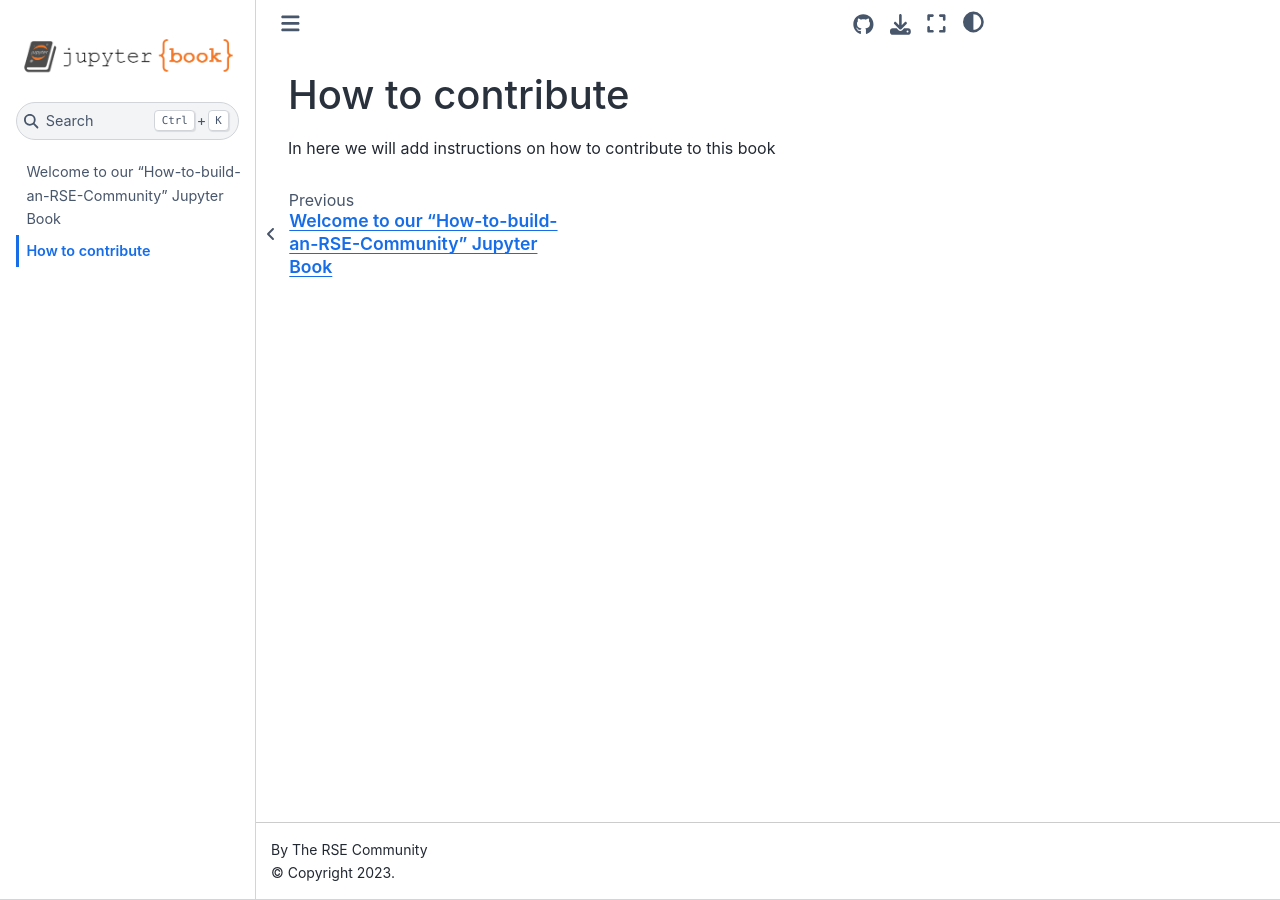
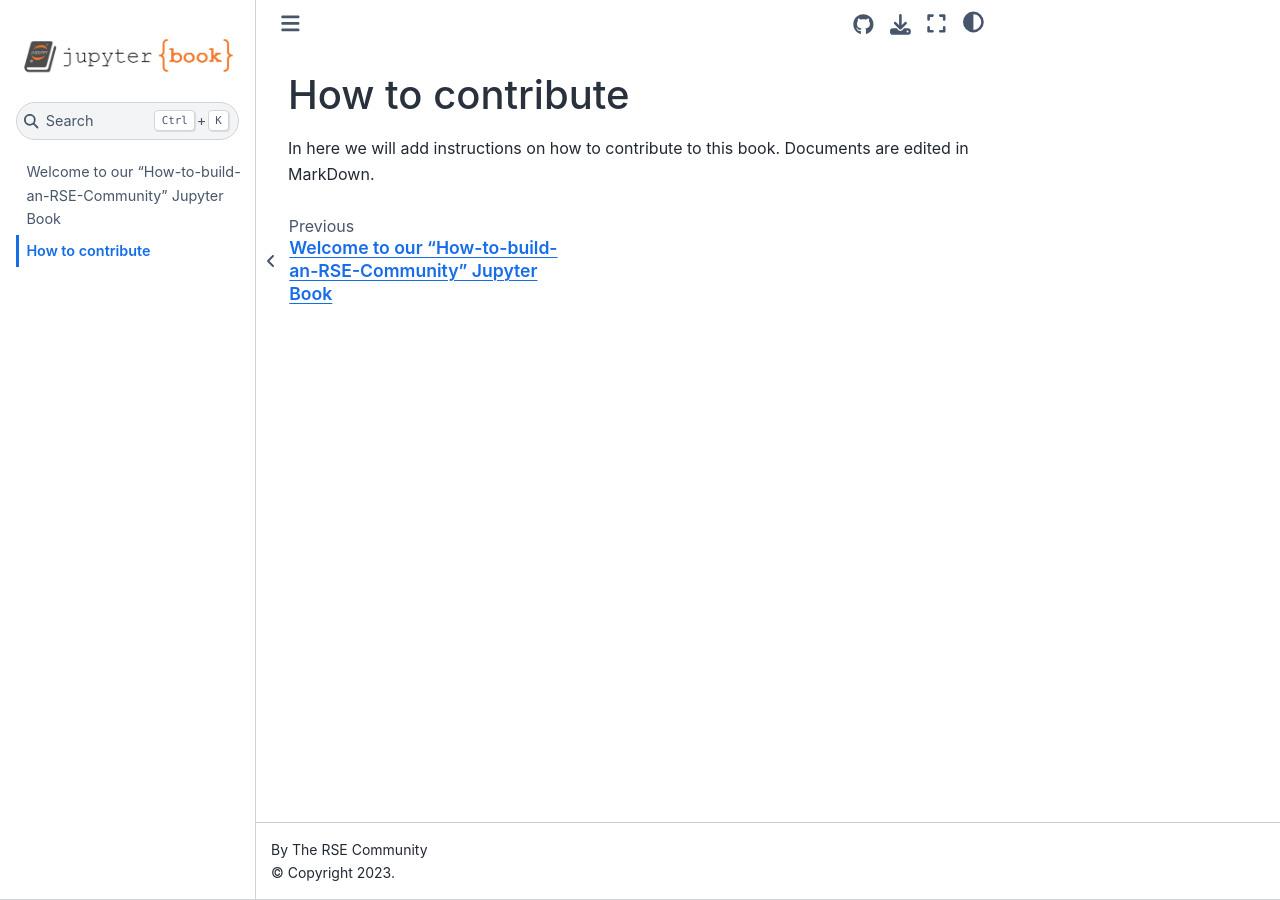
Before and after one commit to RSE-WorldWide/RSE-Community-Building, a Jupyter Book: the page built from how-to.md, in a window 1280 px wide. Built offline with Jupyter Book 1.0.4 settings and Sphinx 7.4.7 and the Sphinx Book theme 1.1.4, drawn with Linux system fonts in a browser that asks for light colours.

Commit message:
Update how-to.md

```diff
--- a/how-to.md
+++ b/how-to.md
@@ -1,3 +1,4 @@
 # How to contribute
 
-In here we will add instructions on how to contribute to this book
+In here we will add instructions on how to contribute to this book.
+Documents are edited in MarkDown.
```
